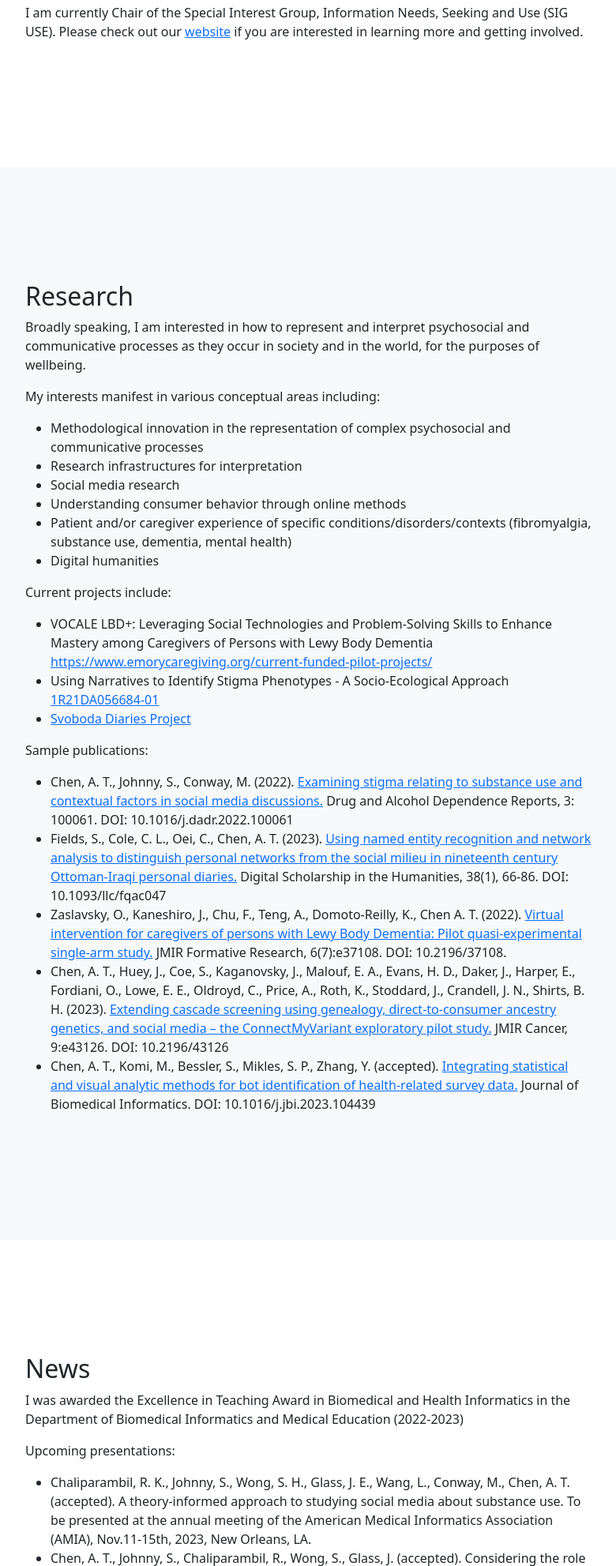
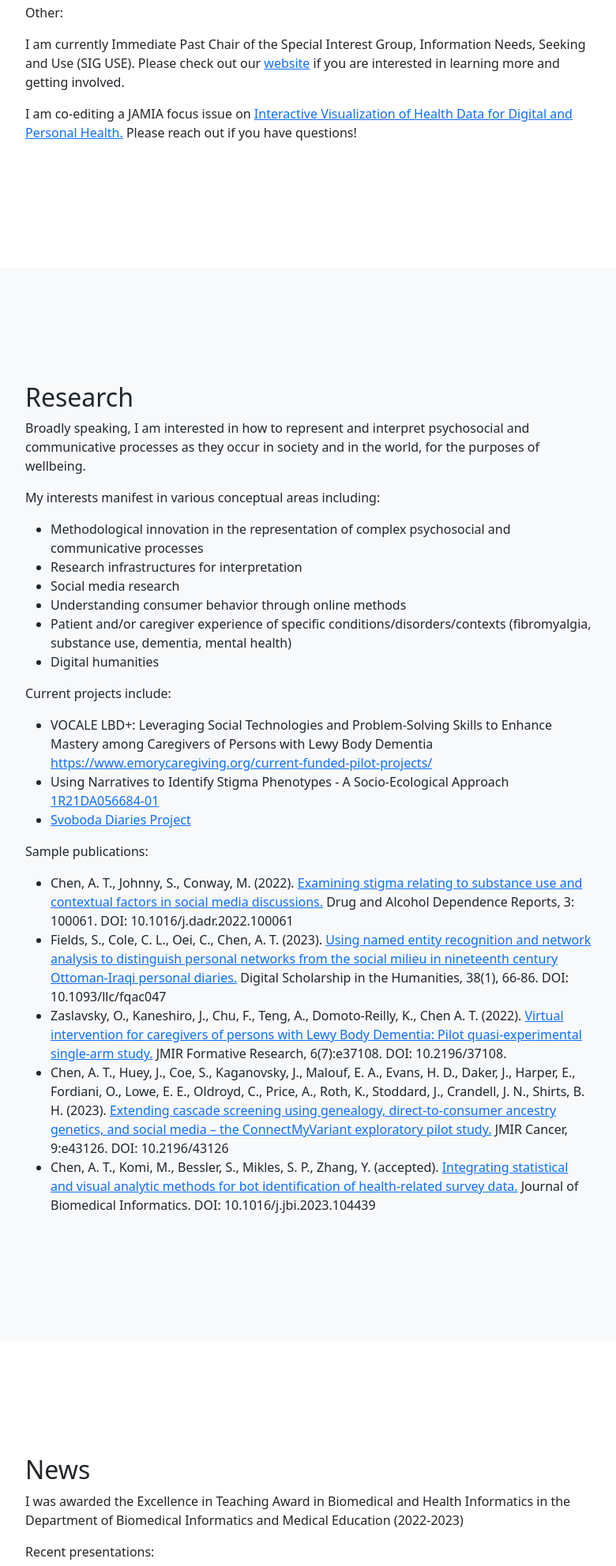
Before and after one commit to annietchen/annietchen.github.io, a plain HTML site: page index.html in a window 1280 px wide. Shown: the part 1020-3003 px from the top of the page at 79% size, without its empty margins (248-1028 px from the left). Drawn offline with nearby package versions, Linux system fonts and the light colour scheme.

Commit message:
Updated website.

```diff
--- a/index.html
+++ b/index.html
@@ -46,7 +46,9 @@
                             <li>Data and visual representation to support interpretive research approaches</li>
                             <li>Research infrastructures to support the analysis of psychosocial and communicative phenomena</li>
                         </ul>
-                        <p>I am currently Chair of the Special Interest Group, Information Needs, Seeking and Use (SIG USE). Please check out our <a href=https://www.asist.org/sig/siguse/>website</a> if you are interested in learning more and getting involved.</p>
+                        <p>Other:</p>
+                        <p>I am currently Immediate Past Chair of the Special Interest Group, Information Needs, Seeking and Use (SIG USE). Please check out our <a href=https://www.asist.org/sig/siguse/>website</a> if you are interested in learning more and getting involved.</p>
+                        <p>I am co-editing a JAMIA focus issue on <a href="https://academic.oup.com/jamia/pages/cfp-interactive-visualization">Interactive Visualization of Health Data for Digital and Personal Health.</a> Please reach out if you have questions!</p>
                     </div>
                 </div>
             </div>
@@ -94,19 +96,13 @@
                         <h2>News</h2>
                             <p>I was awarded the Excellence in Teaching Award in Biomedical and Health Informatics in the Department of Biomedical Informatics and Medical Education (2022-2023)</p>
 
-                            <p>Upcoming presentations:</p>
+                            <p>Recent presentations:</p>
 
                             <ul><li>Chaliparambil, R. K., Johnny, S., Wong, S. H., Glass, J. E., Wang, L., Conway, M., Chen, A. T. (accepted). A theory-informed approach to studying social media about substance use. To be presented at the annual meeting of the American Medical Informatics Association (AMIA), Nov.11-15th, 2023, New Orleans, LA.</li>
 
                             <li>Chen, A. T., Johnny, S., Chaliparambil, R., Wong, S., Glass, J. (accepted). Considering the role of information and context in promoting health-related behavioral change. To be presented at the annual meeting of the Association for Information Science & Technology (ASIS&T), Oct. 27-31, London, UK.</li>
 
                             <li>Ma, R., Chen, A. T., Poole, A., Chassanoff, A., Wingate, A. Invited to give a panel presentation entitled, “Evaluating the value of exploratory tools in digital humanities collections and scholarly projects: Discussions from researchers, developers, and users’ perspectives,” at the annual meeting of the Association for Information Science & Technology (ASIS&T 2023), Oct. 26-31, 2023. London, United Kingdom.</li>
-                            </ul>
-
-                            <p>I am co-organizing the following upcoming workshops:</p>
-
-                            <ul><li><a href="https://visualanalyticshealthcare.github.io/homepage/2023/">Visual Analytics in Healthcare</a>, co-located with IEEE VIS in Melbourne, Australia (late October 2023)</li>
-                            <li><a href="https://collab-interpret.github.io/">Exploring Collaborative Interpretive Practice</a>, co-located with ASIS&T 2023 in London, UK (late October 2023)</li>
                             </ul>
 
                     </div>
```
